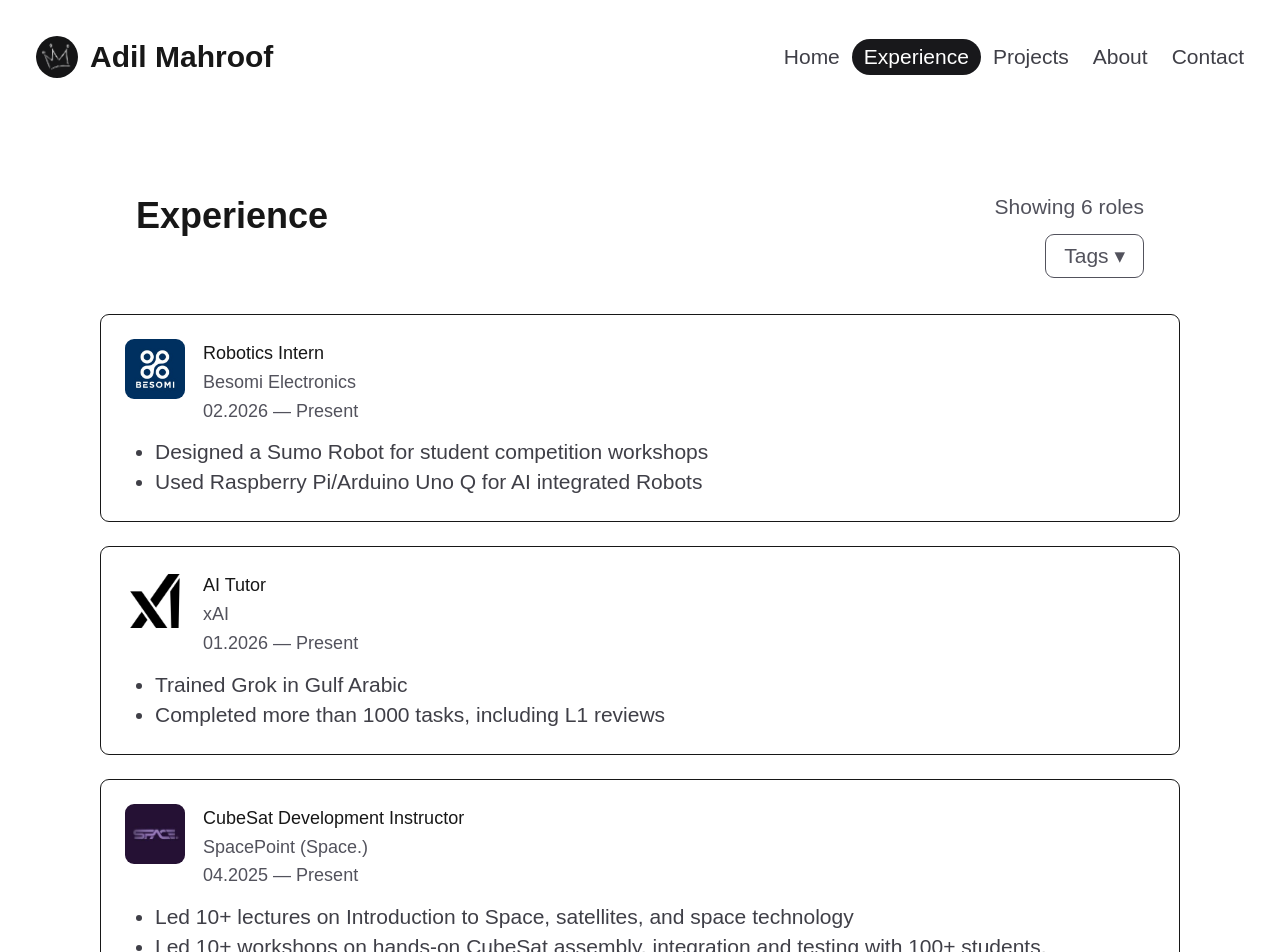
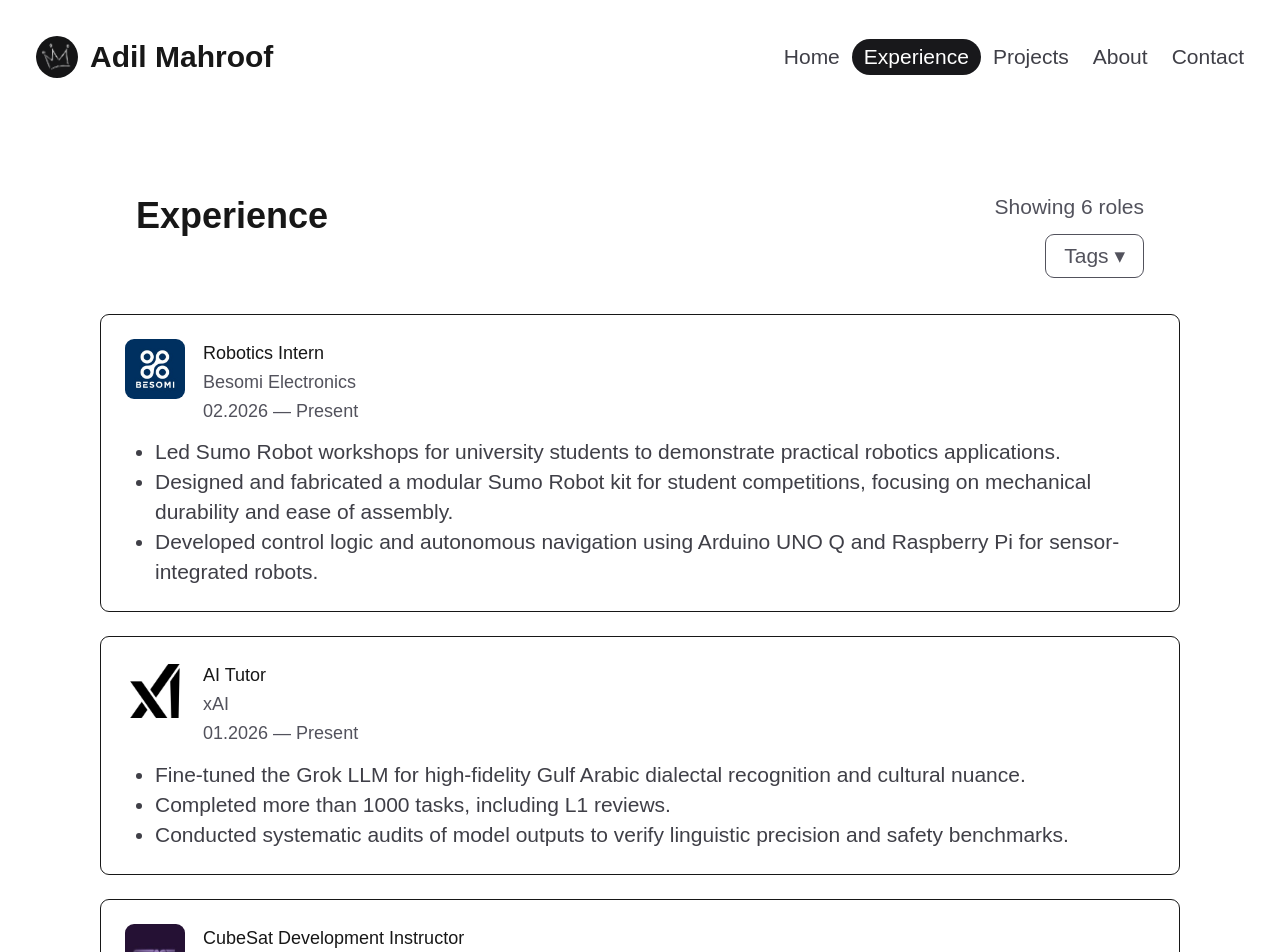
Before and after one commit to adilmrf/myPortfolio, a Next.js app: page /experience in a window 1280 px wide. Shown: the top 952 px of the page. Built offline with nearby package versions, Linux system fonts and the light colour scheme.

Commit message:
Changed the experience details

```diff
--- a/src/content/experience.ts
+++ b/src/content/experience.ts
@@ -9,8 +9,9 @@ export const EXPERIENCE: ExperienceItem[] = [
     startDate: "02.2026",
     endDate: "Present",
     bullets: [
-      "Designed a Sumo Robot for student competition workshops",
-      "Used Raspberry Pi/Arduino Uno Q for AI integrated Robots",
+      "Led Sumo Robot workshops for university students to demonstrate practical robotics applications.",
+      "Designed and fabricated a modular Sumo Robot kit for student competitions, focusing on mechanical durability and ease of assembly.",
+      "Developed control logic and autonomous navigation using Arduino UNO Q and Raspberry Pi for sensor-integrated robots."
     ],
     tags: ["Robotics", "AI", "3D Printing", "Laser-cutting", "Programming"],
   },
@@ -22,8 +23,9 @@ export const EXPERIENCE: ExperienceItem[] = [
     startDate: "01.2026",
     endDate: "Present",
     bullets: [
-      "Trained Grok in Gulf Arabic",
-      "Completed more than 1000 tasks, including L1 reviews",
+      "Fine-tuned the Grok LLM for high-fidelity Gulf Arabic dialectal recognition and cultural nuance.",
+      "Completed more than 1000 tasks, including L1 reviews.",
+      "Conducted systematic audits of model outputs to verify linguistic precision and safety benchmarks."
     ],
     tags: ["AI"],
   },
@@ -35,8 +37,8 @@ export const EXPERIENCE: ExperienceItem[] = [
     startDate: "04.2025",
     endDate: "Present",
     bullets: [
-      "Led 10+ lectures on Introduction to Space, satellites, and space technology",
-      "Led 10+ workshops on hands-on CubeSat assembly, integration and testing with 100+ students.",
+      "Led 10+ lectures on Introduction to Space, satellites, and space technology.",
+      "Facilitated 10+ hands-on workshops for 100+ students on the assembly, integration, and testing (AIT) of proprietary educational SatKits.",
     ],
     tags: ["Space", "AIT"],
   },
```
